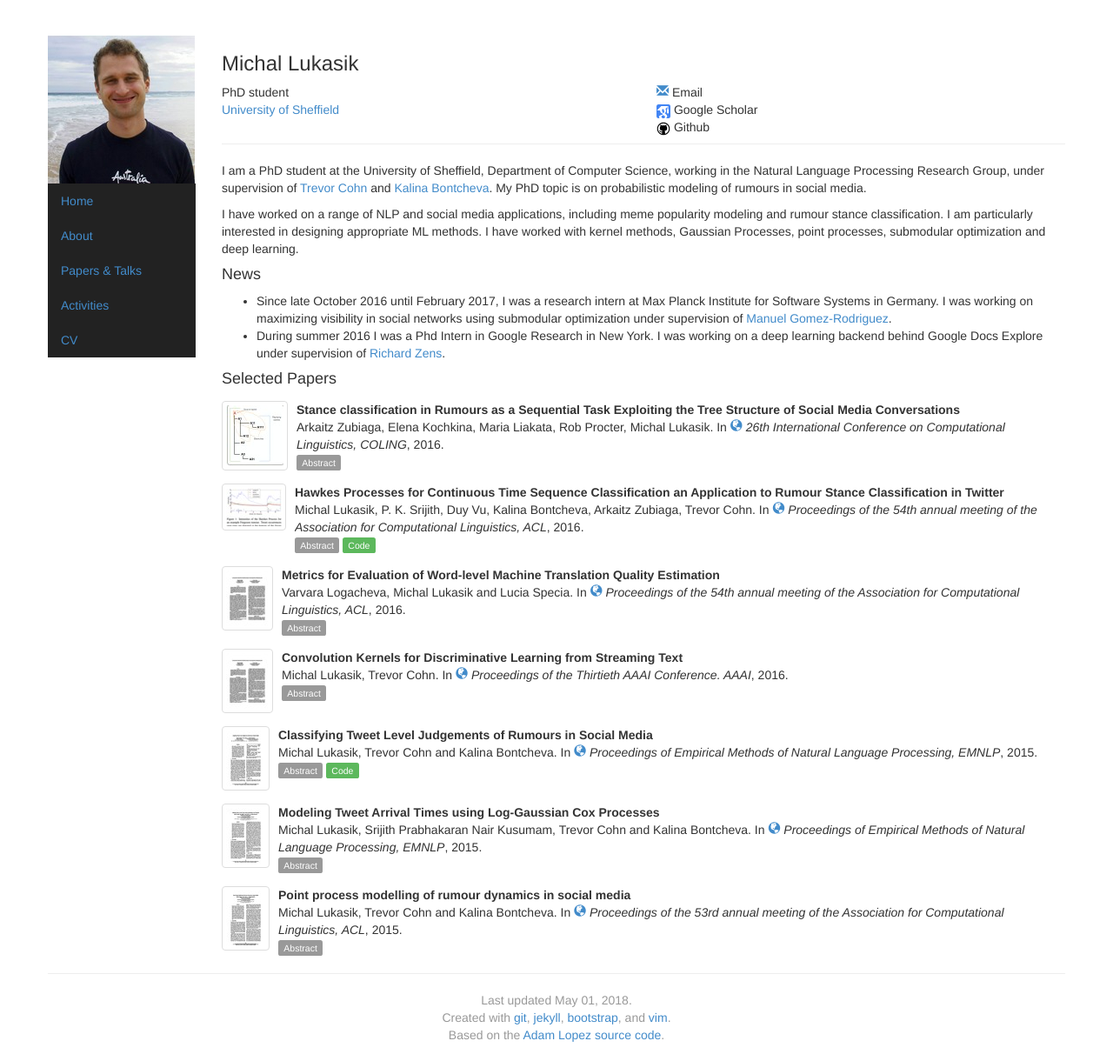
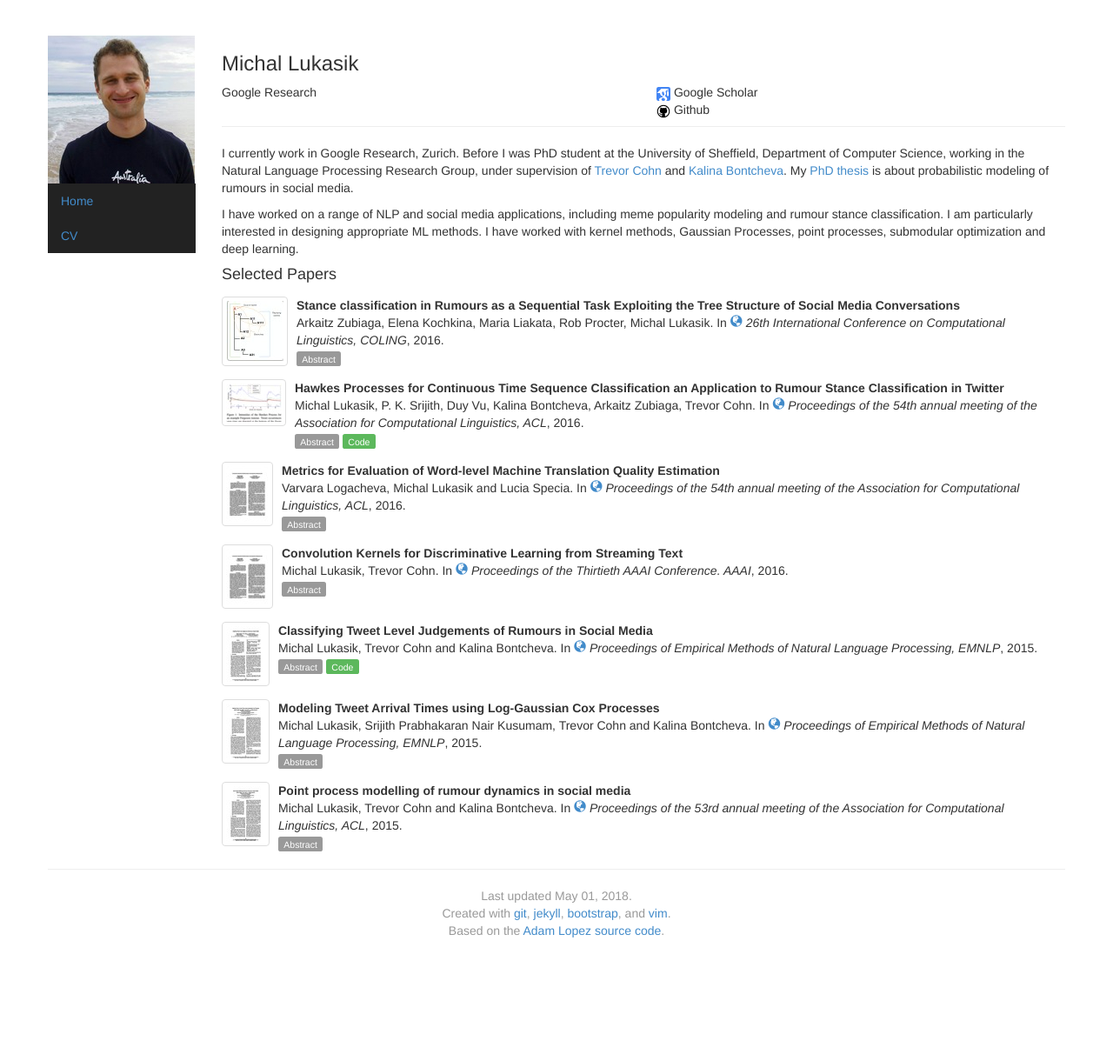
Before and after one commit to mlukasik/mlukasik.github.io, a Jekyll site: the page built from index.html, in a window 1280 px wide. Shown: the whole page at 87% size. Built offline with Jekyll 4.4.1, drawn with Linux system fonts in a browser that asks for light colours; after the commit the page ends 1100 px from its top, so only the background shows below that.

Commit message:
Update of position, removing links

```diff
--- a/_includes/nav-bar.html
+++ b/_includes/nav-bar.html
@@ -5,15 +5,6 @@
     <a href="index.html">Home</a>
   </li>
   <li>
-    <a href="about.html">About</a>
-  </li>
-  <li>
-    <a href="papers.html">Papers & Talks</a>
-  </li>
-  <li>
-    <a href="activities.html">Activities</a>
-  </li>
-  <li>
     <a href="https://www.linkedin.com/in/michal-lukasik-1035b52a">CV</a>
   </li>
 </ul>
--- a/index.html
+++ b/index.html
@@ -19,13 +19,9 @@ news:
   </div>
   <div class="row">
     <div class="col-sm-6">
-      <address>
-        PhD student<br/>
-        <a href="http://sheffield.ac.uk/">University of Sheffield</a><br/>
-      </address>
+      Google Research<br/>
     </div>
     <div class="col-sm-4">
-      <a href="mailto:m.lukasik@sheffield.ac.uk"><span class="glyphicon glyphicon-envelope"></span></a> Email<br/>
       <a href="https://scholar.google.co.uk/citations?hl=en&user=cLZLZCQAAAAJ">
         <img src="img/ico/gs.png" alt=""/>
       </a> Google Scholar<br/>
@@ -37,7 +33,8 @@ news:
 </div>
 
 <p>
-I am a PhD student at the University of Sheffield, Department of Computer Science, working in the Natural Language Processing Research Group, under supervision of <a href="http://people.eng.unimelb.edu.au/tcohn/index.html" target="_blank">Trevor Cohn</a> and <a href="http://www.dcs.shef.ac.uk/~kalina/" target="_blank">Kalina Bontcheva</a>. My PhD topic is on probabilistic modeling of rumours in social media.<br />
+I currently work in Google Research, Zurich.
+Before I was PhD student at the University of Sheffield, Department of Computer Science, working in the Natural Language Processing Research Group, under supervision of <a href="http://people.eng.unimelb.edu.au/tcohn/index.html" target="_blank">Trevor Cohn</a> and <a href="http://www.dcs.shef.ac.uk/~kalina/" target="_blank">Kalina Bontcheva</a>. My <a href="http://etheses.whiterose.ac.uk/19545/1/thesis.pdf" target="_blank">PhD thesis</a> is about probabilistic modeling of rumours in social media.<br />
 </p>
 <p>
 I have worked on a range of NLP and social media applications, including meme popularity modeling and rumour stance classification.
@@ -47,14 +44,6 @@ I have worked with kernel methods, Gaussian Processes, point processes, submodul
 
 </p>
 
-
-<h4>News</h4>
-<ul>
-{% for item in page.news %}
-  <li>{{ item }}</li>
-{% endfor %}
-</ul>
-
 <h4>Selected Papers</h4>
 {% for post in site.papers %}
   {% if post.selected %}
```
